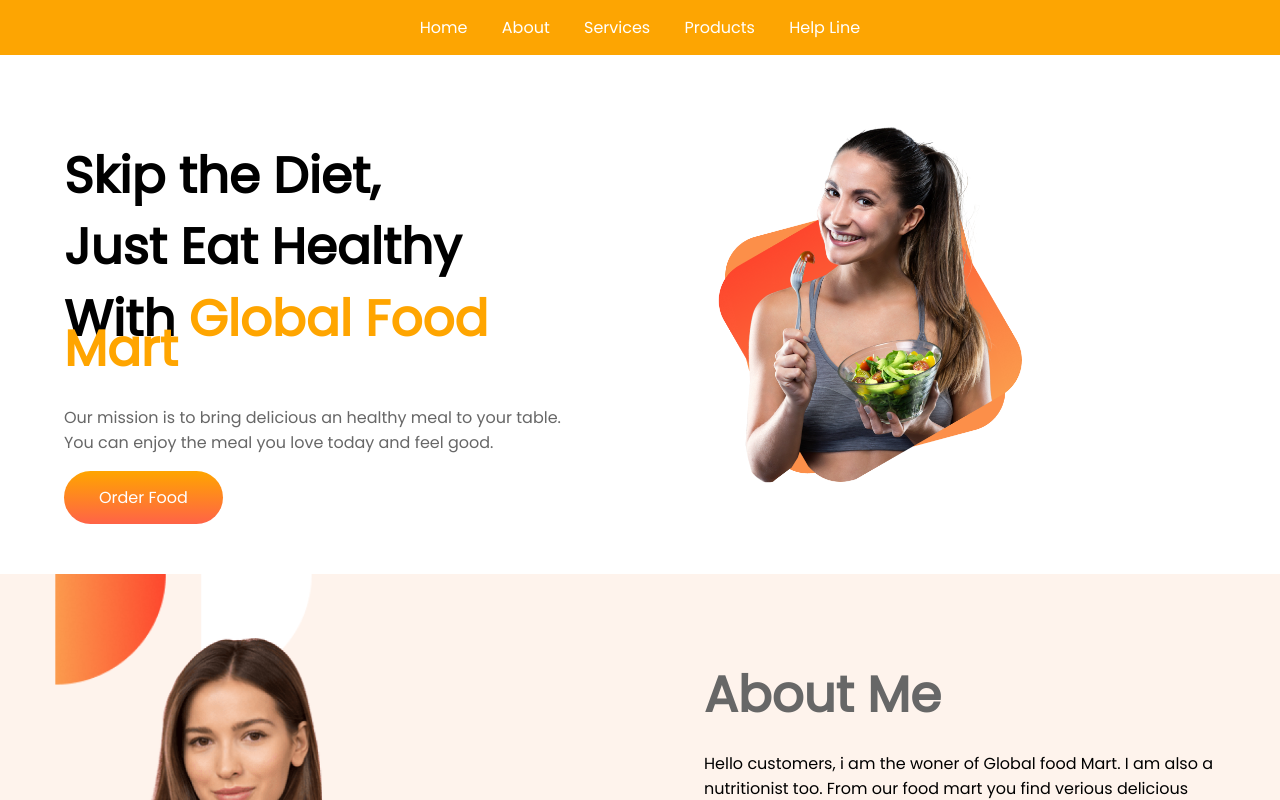
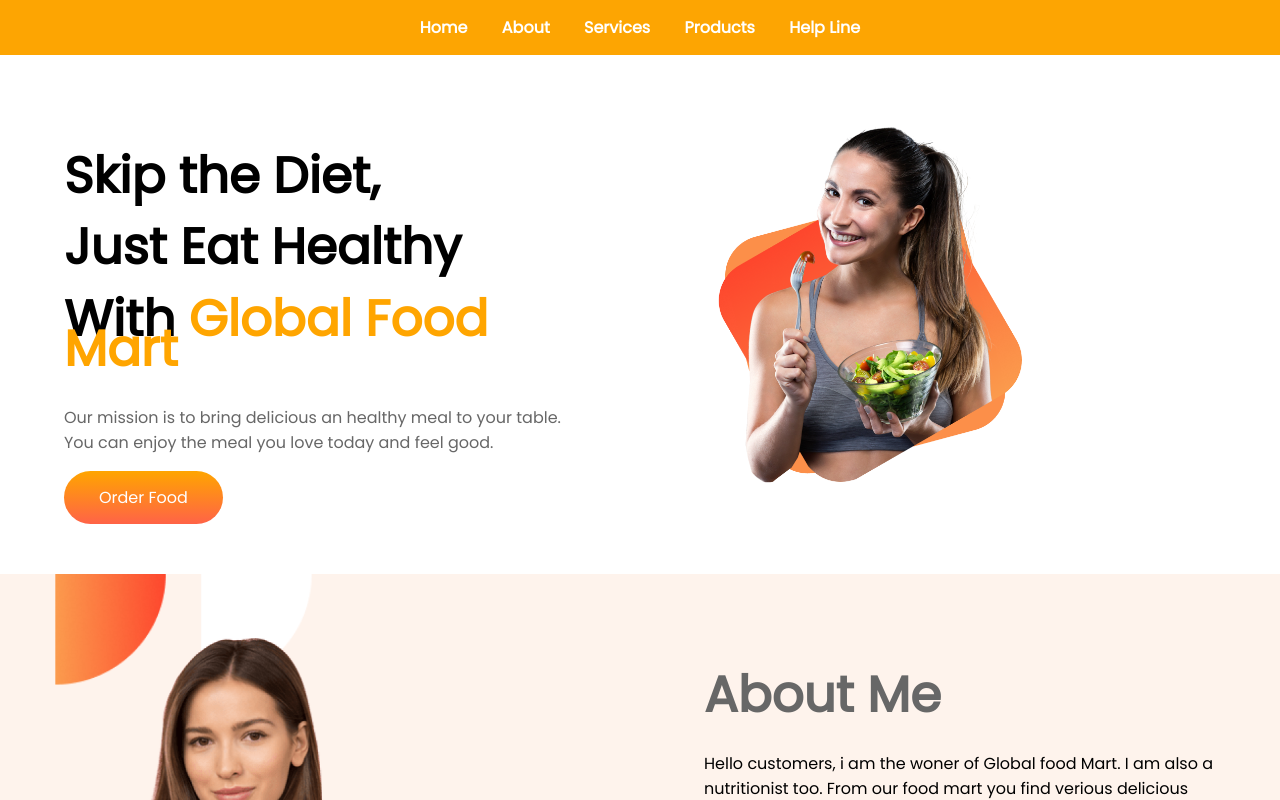
Before and after one commit to ShankarBD/global-food-mart, a plain HTML site: page index.html in a window 1280 px wide. Shown: the top 800 px of the page. Drawn offline with Linux system fonts and the light colour scheme.

```diff
--- a/index.html
+++ b/index.html
@@ -16,11 +16,11 @@
     <section>
         <div class="main-menu">
             <ul>
-                <li><a href="http://">Home</a></li>
-                <li><a href="http://">About</a></li>
-                <li><a href="http://">Services</a></li>
-                <li><a href="http://">Products</a></li>
-                <li><a href="http://">Help Line</a></li>
+                <li><a href="http://www.linkedin.com/in/shankarMondal/" target="_blank">Home</a></li>
+                <li><a href="http://www.linkedin.com/in/shankarMondal/" target="_blank">About</a></li>
+                <li><a href="http://www.linkedin.com/in/shankarMondal/" target="_blank">Services</a></li>
+                <li><a href="http://www.linkedin.com/in/shankarMondal/" target="_blank">Products</a></li>
+                <li><a href="http://www.linkedin.com/in/shankarMondal/" target="_blank">Help Line</a></li>
             </ul>
         </div>
     </section>
--- a/style.css
+++ b/style.css
@@ -13,6 +13,7 @@ body{
 }
 .main-menu ul li{
     display: inline-block;
+    font-weight: 600;
 }
 .main-menu ul a{
     color: white;
```
